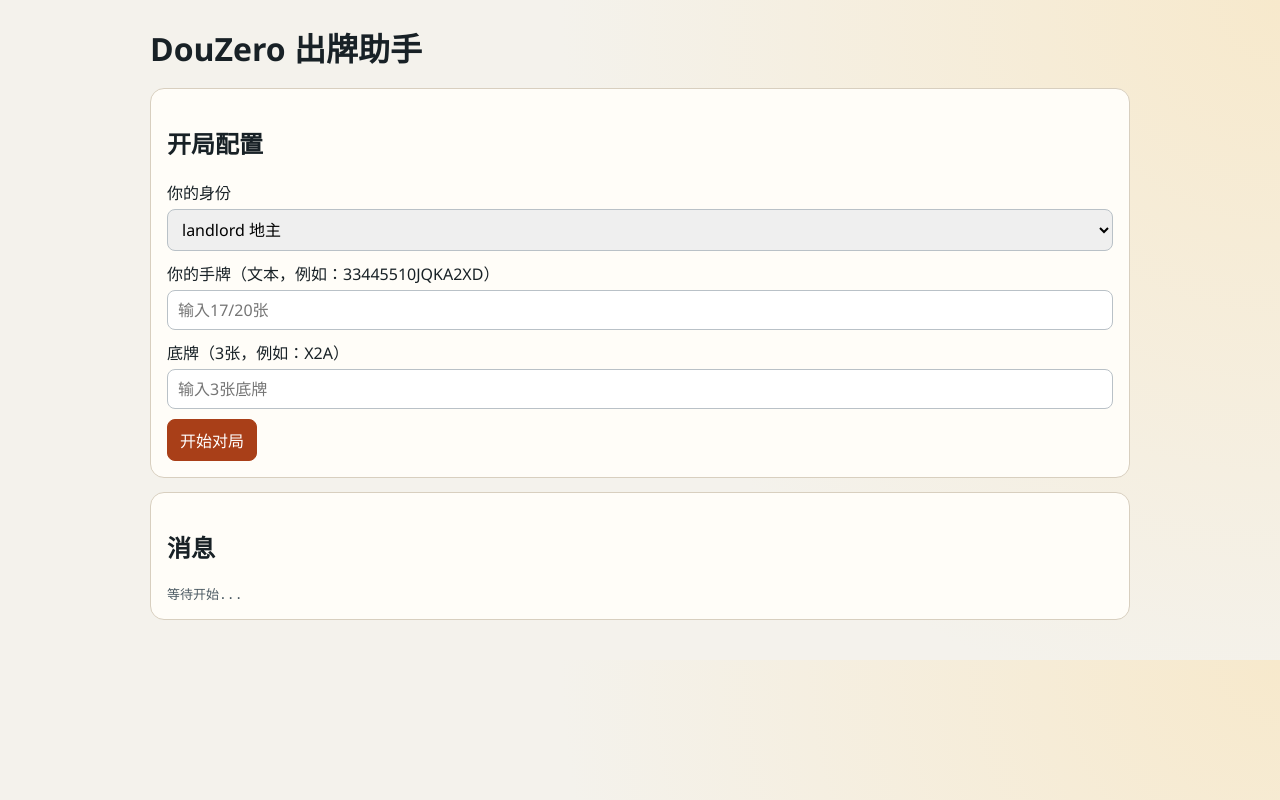
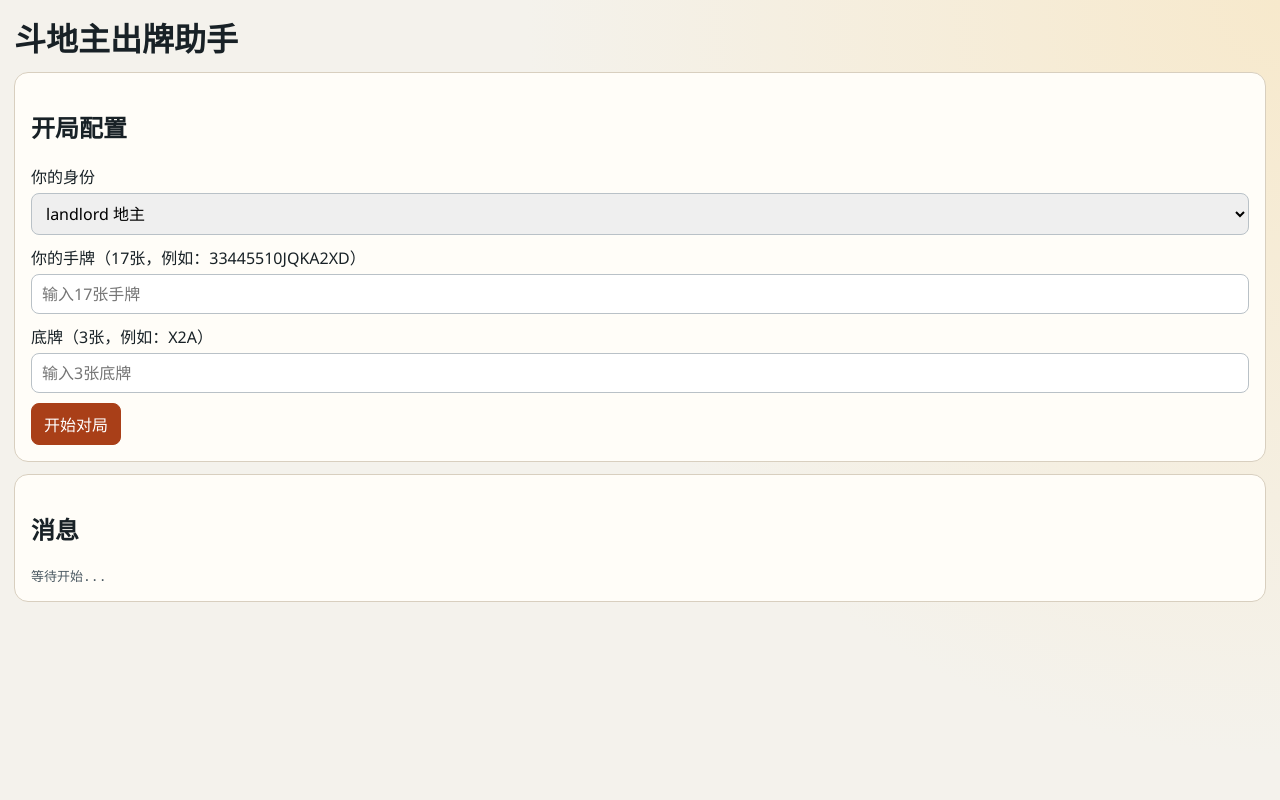
Before and after one commit to zihaozeng0021/DouDiZhuAssistant, a Flask app: page / in a window 1280 px wide. Run offline with Flask 3, Linux system fonts and the light colour scheme.

Commit message:
Modify layout

```diff
--- a/app/engine/state.py
+++ b/app/engine/state.py
@@ -59,7 +59,7 @@ class GameState:
         if config.user_role not in ROLE_ORDER:
             raise ValidationError(f"Unsupported role: {config.user_role}")
 
-        expected_count = 20 if config.user_role == "landlord" else 17
+        expected_count = 17
         if len(config.initial_my_hand) != expected_count:
             raise ValidationError(
                 f"Role '{config.user_role}' expects {expected_count} cards in my_hand, got {len(config.initial_my_hand)}."
@@ -69,14 +69,7 @@ class GameState:
             raise ValidationError("three_landlord_cards must contain exactly 3 cards.")
 
         known_counter = Counter(config.initial_my_hand)
-        if config.user_role == "landlord":
-            landlord_counter = Counter(config.initial_three_landlord_cards)
-            for card, count in landlord_counter.items():
-                if count > known_counter[card]:
-                    text = action_to_text([card] * count)
-                    raise ValidationError(f"Bottom cards must be part of landlord hand; check {text}.")
-        else:
-            known_counter.update(config.initial_three_landlord_cards)
+        known_counter.update(config.initial_three_landlord_cards)
 
         for card, count in known_counter.items():
             if count > DECK_COUNTER[card]:
@@ -86,6 +79,10 @@ class GameState:
         self.user_role: Role = self.config.user_role
         self.acting_role: Role = "landlord"
         self.my_hand_cards: list[int] = list(self.config.initial_my_hand)
+        if self.user_role == "landlord":
+            # Landlord starts with 17 hand cards and receives 3 bottom cards.
+            self.my_hand_cards.extend(self.config.initial_three_landlord_cards)
+            self.my_hand_cards.sort()
         self.three_landlord_cards: list[int] = list(self.config.initial_three_landlord_cards)
         self.card_play_action_seq: list[list[int]] = []
         self.played_cards: dict[Role, list[int]] = {role: [] for role in ROLE_ORDER}
--- a/app/server.py
+++ b/app/server.py
@@ -97,7 +97,7 @@ def start_game():
 
         validate_cards_not_exceed_deck(my_hand, "my_hand")
         validate_cards_not_exceed_deck(landlord_cards, "landlord_cards")
-        combined = my_hand + ([] if role == "landlord" else landlord_cards)
+        combined = my_hand + landlord_cards
         validate_cards_not_exceed_deck(combined, "combined known cards")
 
         state = GameState.create(role, my_hand, landlord_cards)
--- a/app/static/app.js
+++ b/app/static/app.js
@@ -7,6 +7,7 @@ const clickCounts = Object.fromEntries(RANKS.map((rank) => [rank, 0]));
 
 const messageBox = document.getElementById("message-box");
 const gameCard = document.getElementById("game-card");
+const setupCard = document.getElementById("setup-card");
 const startForm = document.getElementById("start-form");
 const historyList = document.getElementById("history-list");
 const actionTextInput = document.getElementById("action-text-input");
@@ -195,6 +196,7 @@ startForm.addEventListener("submit", async (event) => {
       body: JSON.stringify(payload),
     });
     gameId = data.game_id;
+    setupCard.classList.add("hidden");
     renderStateEnvelope(data);
   } catch (err) {
     setMessage(`Start failed: ${err.error || JSON.stringify(err)}`);
--- a/app/static/style.css
+++ b/app/static/style.css
@@ -11,6 +11,13 @@
   box-sizing: border-box;
 }
 
+html,
+body {
+  width: 100%;
+  height: 100%;
+  overflow: hidden;
+}
+
 body {
   margin: 0;
   font-family: "Segoe UI", "Noto Sans SC", sans-serif;
@@ -19,12 +26,17 @@ body {
 }
 
 .container {
-  width: min(980px, 95vw);
-  margin: 24px auto 40px;
+  width: 100vw;
+  height: 100vh;
+  padding: 14px;
+  display: flex;
+  flex-direction: column;
+  gap: 12px;
+  overflow: hidden;
 }
 
 h1 {
-  margin: 0 0 18px;
+  margin: 0;
 }
 
 .card {
@@ -32,7 +44,6 @@ h1 {
   border: 1px solid var(--border);
   border-radius: 14px;
   padding: 16px;
-  margin-bottom: 14px;
 }
 
 .hidden {
@@ -156,7 +167,7 @@ button:hover {
   margin: 0;
   padding-left: 18px;
   max-height: 230px;
-  overflow: auto;
+  overflow: hidden;
 }
 
 #message-box {
@@ -165,9 +176,19 @@ button:hover {
   color: var(--muted);
 }
 
+#game-card {
+  flex: 1;
+  min-height: 0;
+  overflow: hidden;
+}
+
+#message-card {
+  flex: 0 0 auto;
+}
+
 @media (max-width: 640px) {
   .container {
-    margin-top: 12px;
+    padding: 10px;
   }
 
   .card {
--- a/app/templates/index.html
+++ b/app/templates/index.html
@@ -1,14 +1,14 @@
 <!doctype html>
-<html lang="en">
+<html lang="zh-CN">
 <head>
   <meta charset="utf-8">
   <meta name="viewport" content="width=device-width, initial-scale=1">
-  <title>DouZero Web Assistant</title>
+  <title>斗地主出牌助手</title>
   <link rel="stylesheet" href="{{ url_for('static', filename='style.css') }}">
 </head>
 <body>
   <main class="container">
-    <h1>DouZero 出牌助手</h1>
+    <h1>斗地主出牌助手</h1>
 
     <section class="card" id="setup-card">
       <h2>开局配置</h2>
@@ -23,8 +23,8 @@
         </label>
 
         <label>
-          你的手牌（文本，例如：33445510JQKA2XD）
-          <input id="my-hand-input" type="text" required placeholder="输入17/20张">
+          你的手牌（17张，例如：33445510JQKA2XD）
+          <input id="my-hand-input" type="text" required placeholder="输入17张手牌">
         </label>
 
         <label>
@@ -95,7 +95,7 @@
       </div>
     </section>
 
-    <section class="card">
+    <section class="card" id="message-card">
       <h2>消息</h2>
       <pre id="message-box">等待开始...</pre>
     </section>
```
Also changed, not shown: tests/test_state.py (+13 -2 lines).
